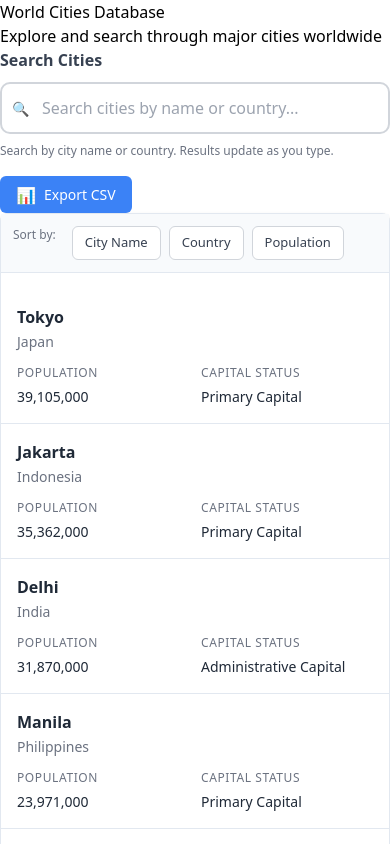
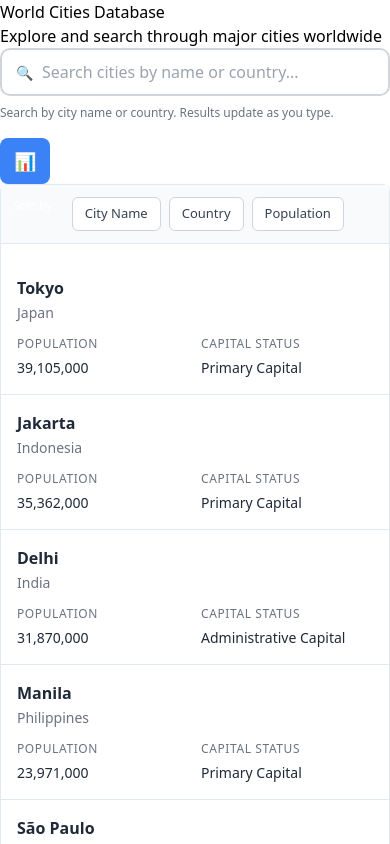
Before and after one commit to kca0615/sortable-table, a React (Vite) app: page / in a window 390 px wide. Shown: the top 844 px of the page. Built offline with nearby package versions, Linux system fonts and the light colour scheme.

Commit message:
fix: placement of export button

```diff
--- a/src/App.tsx
+++ b/src/App.tsx
@@ -68,9 +68,32 @@ const App = () => {
     setSearchTerm(term);
   }, []);
 
-  const handleSort = useCallback((key: keyof City, isMultiSort: boolean = false) => {
-    if (isMultiSort) {
-      // Multi-sort mode: add/update/remove from multi-sort configs
+  const handleSort = useCallback((key: keyof City) => {
+    // Check if we're currently in single sort mode or multi-sort mode
+    const isCurrentlySingleSort = multiSortConfigs.length === 0 && sortConfig.key !== null;
+    const isCurrentlyMultiSort = multiSortConfigs.length > 0;
+
+    if (isCurrentlySingleSort) {
+      // We have a single sort active
+      if (sortConfig.key === key) {
+        // Clicking the same column - toggle its direction
+        const newDirection = toggleSortDirection(sortConfig.direction);
+        if (newDirection === "none") {
+          // Clear sort entirely
+          setSortConfig({ key: null, direction: "none" });
+        } else {
+          setSortConfig({ key, direction: newDirection });
+        }
+      } else {
+        // Clicking a different column - convert to multi-sort
+        setMultiSortConfigs([
+          { key: sortConfig.key!, direction: sortConfig.direction, priority: 0 },
+          { key, direction: "asc", priority: 1 }
+        ]);
+        setSortConfig({ key: null, direction: "none" });
+      }
+    } else if (isCurrentlyMultiSort) {
+      // We're in multi-sort mode
       setMultiSortConfigs((prevConfigs) => {
         const existingIndex = prevConfigs.findIndex(config => config.key === key);
 
@@ -81,7 +104,18 @@ const App = () => {
 
           if (newDirection === "none") {
             // Remove from multi-sort
-            return prevConfigs.filter((_, index) => index !== existingIndex);
+            const newConfigs = prevConfigs.filter((_, index) => index !== existingIndex);
+
+            // If only one column left, convert back to single sort
+            if (newConfigs.length === 1) {
+              setSortConfig({ key: newConfigs[0].key, direction: newConfigs[0].direction });
+              return [];
+            }
+
+            // Reorder priorities to be sequential (0, 1, 2, ...)
+            return newConfigs
+              .sort((a, b) => a.priority - b.priority)
+              .map((config, index) => ({ ...config, priority: index }));
           } else {
             // Update direction, keep same priority
             return prevConfigs.map((config, index) =>
@@ -103,27 +137,14 @@ const App = () => {
           }];
         }
       });
-
-      // Clear single sort when using multi-sort
-      setSortConfig({ key: null, direction: "none" });
     } else {
-      // Single sort mode: clear multi-sort and use single sort
+      // No sort active - start with single sort
+      setSortConfig({ key, direction: "asc" });
       setMultiSortConfigs([]);
-      setSortConfig((prevConfig) => {
-        const newDirection =
-          prevConfig.key === key
-            ? toggleSortDirection(prevConfig.direction)
-            : "asc";
-
-        return {
-          key: newDirection === "none" ? null : key,
-          direction: newDirection,
-        };
-      });
     }
 
     setCurrentPage(1); // Reset to first page when sorting
-  }, []);
+  }, [sortConfig, multiSortConfigs]);
 
   const handlePageChange = useCallback((page: number) => {
     setCurrentPage(page);
@@ -164,9 +185,11 @@ const App = () => {
           </p>
         </header>
 
-        <div className="flex flex-col sm:flex-row gap-4 sm:gap-6 items-start sm:items-end mb-6">
-          <div className="flex-1 w-full">
-            <SearchInput onSearch={handleSearch} disabled={loading} />
+        <div className="flex gap-4 mb-6" style={{ alignItems: 'flex-start' }}>
+          <div className="flex-1">
+            <div style={{ marginBottom: 0 }}>
+              <SearchInput onSearch={handleSearch} disabled={loading} />
+            </div>
           </div>
           <div className="flex-shrink-0">
             <ExportButton
@@ -188,11 +211,11 @@ const App = () => {
           <>
             {/* Multi-sort instruction */}
             {multiSortConfigs.length > 0 && (
-              <div className="mb-4 p-3 bg-blue-50 dark:bg-blue-900/20 border border-blue-200 dark:border-blue-800 rounded-lg">
+              <div className="mb-4 p-3 bg-blue-50 border border-blue-200 rounded-lg">
                 <div className="flex items-center gap-2">
-                  <span className="text-sm text-blue-700 dark:text-blue-300">
+                  <span className="text-sm text-blue-900">
                     <strong>Multi-sort active:</strong> {multiSortConfigs.length} column{multiSortConfigs.length !== 1 ? 's' : ''} sorted.
-                    Click column headers to modify, or click without Ctrl/Cmd to reset to single sort.
+                    Click column headers to modify sort direction.
                   </span>
                 </div>
               </div>
@@ -221,7 +244,7 @@ const App = () => {
                 {/* Multi-sort help text */}
                 <div className="mt-4 text-center">
                   <p className="text-xs text-gray-500 dark:text-gray-400">
-                    💡 <strong>Tip:</strong> Hold Ctrl/Cmd while clicking column headers to sort by multiple columns
+                    💡 <strong>Tip:</strong> Click different column headers to sort by multiple columns
                   </p>
                 </div>
               </>
--- a/src/components/CityTable/CityTable.module.css
+++ b/src/components/CityTable/CityTable.module.css
@@ -63,7 +63,7 @@
 
 .sortIcon {
   font-size: 12px;
-  color: #6b7280;
+  color: white;
   min-width: 16px;
   text-align: center;
   display: inline-flex;
@@ -74,7 +74,7 @@
 
 .sortPriority {
   font-size: 10px;
-  background: #3b82f6;
+  background: #1f2937;
   color: white;
   border-radius: 50%;
   width: 14px;
--- a/src/components/CityTable/CityTable.tsx
+++ b/src/components/CityTable/CityTable.tsx
@@ -84,58 +84,69 @@ const CityTable: React.FC<CityTableProps> = ({
     }
   };
 
+  const getMobileSortIcon = (columnKey: keyof City) => {
+    // Check if column is in multi-sort
+    const multiSortConfig = multiSortConfigs.find(config => config.key === columnKey);
+
+    if (multiSortConfig) {
+      const priorityNumber = multiSortConfig.priority + 1; // Display as 1-based
+      const arrow = multiSortConfig.direction === "asc" ? "↑" : "↓";
+      return (
+        <span className={styles.sortButtonIcon}>
+          {arrow}
+          <span style={{ fontSize: "8px", marginLeft: "2px" }}>{priorityNumber}</span>
+        </span>
+      );
+    }
+
+    // Check single sort
+    if (sortConfig.key === columnKey) {
+      return (
+        <span className={styles.sortButtonIcon}>
+          {sortConfig.direction === "asc"
+            ? "↑"
+            : sortConfig.direction === "desc"
+              ? "↓"
+              : "↕️"}
+        </span>
+      );
+    }
+
+    return null;
+  };
+
+  const isMobileSortActive = (columnKey: keyof City) => {
+    return sortConfig.key === columnKey || multiSortConfigs.some(config => config.key === columnKey);
+  };
+
   const renderMobileSortControls = () => (
     <div className={styles.sortControls}>
-      <span style={{ fontSize: "12px", color: "#6b7280", marginRight: "8px" }}>
+      <span style={{ fontSize: "12px", color: "#ffffff", marginRight: "8px" }}>
         Sort by:
       </span>
       <button
-        className={`${styles.sortButton} ${sortConfig.key === "name" ? styles.active : ""}`}
+        className={`${styles.sortButton} ${isMobileSortActive("name") ? styles.active : ""}`}
         onClick={() => onSort("name")}
         aria-label="Sort by city name"
       >
         City Name
-        {sortConfig.key === "name" && (
-          <span className={styles.sortButtonIcon}>
-            {sortConfig.direction === "asc"
-              ? "↑"
-              : sortConfig.direction === "desc"
-                ? "↓"
-                : "↕️"}
-          </span>
-        )}
+        {getMobileSortIcon("name")}
       </button>
       <button
-        className={`${styles.sortButton} ${sortConfig.key === "country" ? styles.active : ""}`}
+        className={`${styles.sortButton} ${isMobileSortActive("country") ? styles.active : ""}`}
         onClick={() => onSort("country")}
         aria-label="Sort by country"
       >
         Country
-        {sortConfig.key === "country" && (
-          <span className={styles.sortButtonIcon}>
-            {sortConfig.direction === "asc"
-              ? "↑"
-              : sortConfig.direction === "desc"
-                ? "↓"
-                : "↕️"}
-          </span>
-        )}
+        {getMobileSortIcon("country")}
       </button>
       <button
-        className={`${styles.sortButton} ${sortConfig.key === "population" ? styles.active : ""}`}
+        className={`${styles.sortButton} ${isMobileSortActive("population") ? styles.active : ""}`}
         onClick={() => onSort("population")}
         aria-label="Sort by population"
       >
         Population
-        {sortConfig.key === "population" && (
-          <span className={styles.sortButtonIcon}>
-            {sortConfig.direction === "asc"
-              ? "↑"
-              : sortConfig.direction === "desc"
-                ? "↓"
-                : "↕️"}
-          </span>
-        )}
+        {getMobileSortIcon("population")}
       </button>
     </div>
   );
@@ -204,11 +215,11 @@ const CityTable: React.FC<CityTableProps> = ({
               role="columnheader"
               aria-sort={getAriaSortForColumn("name")}
               className={styles.sortableHeader}
-              onClick={(e) => onSort("name", e.ctrlKey || e.metaKey)}
+              onClick={() => onSort("name")}
               onKeyDown={(e) => {
                 if (e.key === "Enter" || e.key === " ") {
                   e.preventDefault();
-                  onSort("name", e.ctrlKey || e.metaKey);
+                  onSort("name");
                 }
               }}
               tabIndex={0}
@@ -220,11 +231,11 @@ const CityTable: React.FC<CityTableProps> = ({
               role="columnheader"
               aria-sort={getAriaSortForColumn("country")}
               className={styles.sortableHeader}
-              onClick={(e) => onSort("country", e.ctrlKey || e.metaKey)}
+              onClick={() => onSort("country")}
               onKeyDown={(e) => {
                 if (e.key === "Enter" || e.key === " ") {
                   e.preventDefault();
-                  onSort("country", e.ctrlKey || e.metaKey);
+                  onSort("country");
                 }
               }}
               tabIndex={0}
@@ -236,11 +247,11 @@ const CityTable: React.FC<CityTableProps> = ({
               role="columnheader"
               aria-sort={getAriaSortForColumn("population")}
               className={`${styles.sortableHeader} ${styles.numberHeader}`}
-              onClick={(e) => onSort("population", e.ctrlKey || e.metaKey)}
+              onClick={() => onSort("population")}
               onKeyDown={(e) => {
                 if (e.key === "Enter" || e.key === " ") {
                   e.preventDefault();
-                  onSort("population", e.ctrlKey || e.metaKey);
+                  onSort("population");
                 }
               }}
               tabIndex={0}
--- a/src/components/ExportButton/ExportButton.module.css
+++ b/src/components/ExportButton/ExportButton.module.css
@@ -2,11 +2,11 @@
   display: inline-flex;
   align-items: center;
   gap: 8px;
-  padding: 8px 16px;
+  padding: 12px 16px;
   background: #3b82f6;
   color: white;
   border: none;
-  border-radius: 6px;
+  border-radius: 8px;
   font-size: 14px;
   font-weight: 500;
   cursor: pointer;
@@ -46,3 +46,24 @@
 .exportButton:focus:not(:disabled) {
   background: #2563eb;
 }
+
+.buttonText {
+  display: inline;
+}
+
+/* Mobile responsive - hide text, show only icon */
+@media (max-width: 640px) {
+  .exportButton {
+    padding: 14px;
+    min-width: 40px;
+    justify-content: center;
+  }
+
+  .buttonText {
+    display: none;
+  }
+
+  .icon {
+    font-size: 18px;
+  }
+}
--- a/src/components/ExportButton/ExportButton.tsx
+++ b/src/components/ExportButton/ExportButton.tsx
@@ -50,7 +50,7 @@ const ExportButton: React.FC<ExportButtonProps> = ({
       <span className={styles.icon} aria-hidden="true">
         📊
       </span>
-      {buttonText}
+      <span className={styles.buttonText}>{buttonText}</span>
     </button>
   );
 };
--- a/src/components/SearchInput/SearchInput.module.css
+++ b/src/components/SearchInput/SearchInput.module.css
@@ -18,21 +18,27 @@
 
 .searchIcon {
   position: absolute;
-  left: 12px;
+  right: 12px;
   font-size: 16px;
   color: #6b7280;
   pointer-events: none;
   z-index: 1;
+  display: flex;
+  align-items: center;
+  justify-content: center;
+  width: 24px;
+  height: 24px;
 }
 
 .input {
   width: 100%;
-  padding: 12px 16px 12px 40px;
+  padding: 10px 40px 10px 16px;
   border: 2px solid #d1d5db;
   border-radius: 8px;
   font-size: 16px;
   background: white;
-  color: #1f2937;
+  /* color: #1f2937; */
+  color: #fff;
   transition: all 0.2s ease;
 }
 
@@ -94,7 +100,7 @@
 
   .input {
     font-size: 16px; /* Prevents zoom on iOS */
-    padding: 12px 16px 12px 40px;
+    padding: 10px 16px 10px 40px;
   }
 
   .searchIcon {
@@ -127,7 +133,7 @@
 
   .input {
     font-size: 16px; /* Prevents zoom on iOS */
-    padding: 14px 16px 14px 44px;
+    padding: 10px 16px 10px 44px;
     border-radius: 10px;
     border-width: 2px;
   }
@@ -152,7 +158,7 @@
 
 @media (max-width: 480px) {
   .input {
-    padding: 12px 14px 12px 40px;
+    padding: 10px 14px 10px 40px;
   }
 
   .searchIcon {
@@ -208,6 +214,6 @@
   }
 
   .helpText {
-    color: #9ca3af;
+    color: #4b5563;
   }
 }
--- a/src/components/SearchInput/SearchInput.tsx
+++ b/src/components/SearchInput/SearchInput.tsx
@@ -38,13 +38,7 @@ const SearchInput: React.FC<SearchInputProps> = ({
 
   return (
     <div className={styles.searchContainer}>
-      <label htmlFor="city-search" className={styles.label}>
-        Search Cities
-      </label>
       <div className={styles.inputContainer}>
-        <div className={styles.searchIcon} aria-hidden="true">
-          🔍
-        </div>
         <input
           id="city-search"
           type="text"
@@ -57,6 +51,11 @@ const SearchInput: React.FC<SearchInputProps> = ({
           aria-describedby="search-help"
           autoComplete="off"
         />
+        {!inputValue && (
+          <div className={styles.searchIcon} aria-hidden="true">
+            🔍
+          </div>
+        )}
         {inputValue && (
           <button
             type="button"
```
